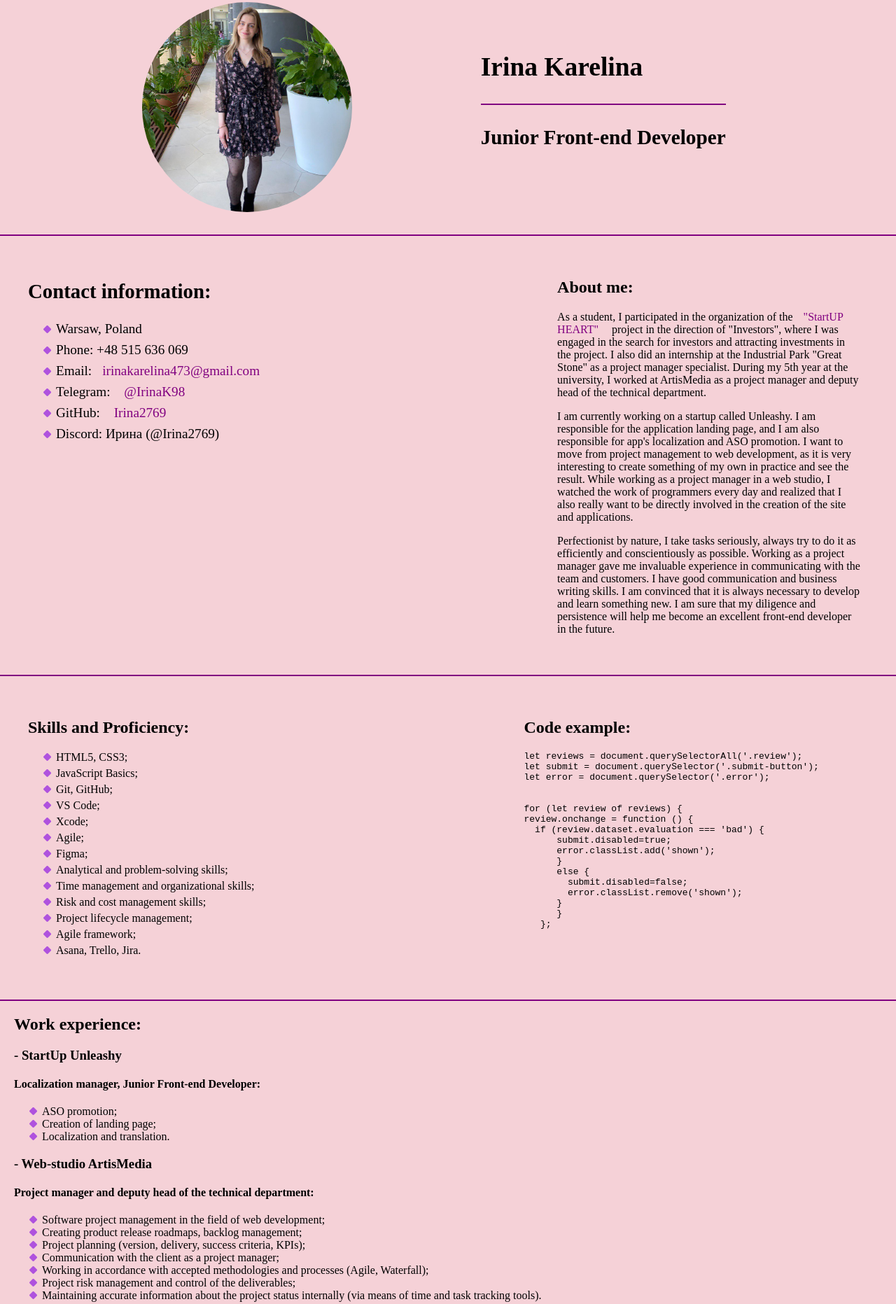
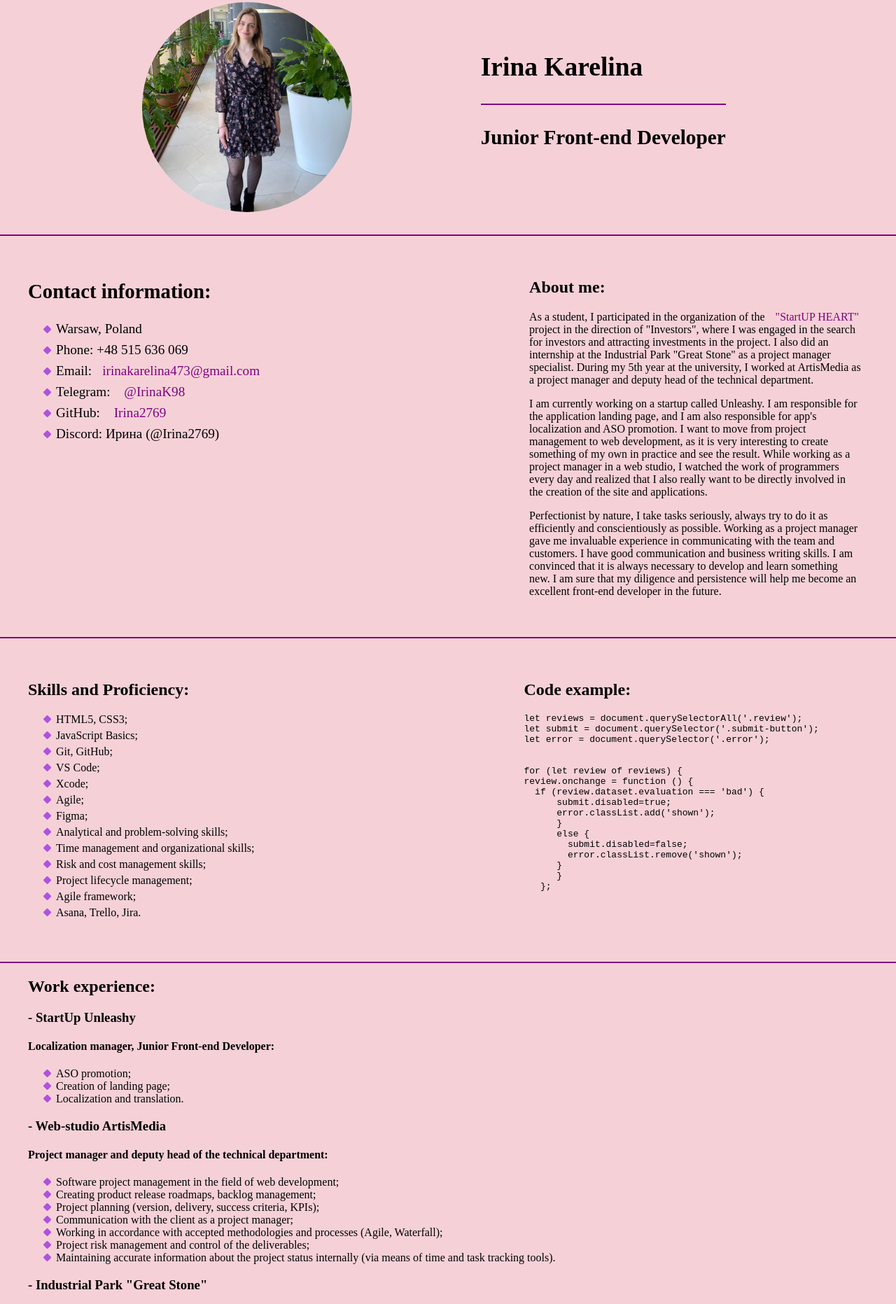
Before and after one commit to Irina2769/rsschool-cv, a plain HTML site: page index.html in a window 1280 px wide. Shown: the part 100-1963 px from the top of the page at 70% size. Drawn offline with Linux system fonts and the light colour scheme.

Commit message:
add new files

```diff
--- a/index.html
+++ b/index.html
@@ -234,7 +234,7 @@ review.onchange = function () {
 
 <p class="copyright">© 2022</p>
 <a href="https://rs.school/js-stage0/">
-<img src="https://rs.school/images/rs_school_js.svg" alt="RSschool Logo" width="150px" height="120px">
+<img src="https://rs.school/images/rs_school_js.svg" alt="RSschool Logo" width="160px" height="140px">
 </a>
         </section>
     </footer>
--- a/style.css
+++ b/style.css
@@ -85,9 +85,10 @@ margin: 20px 30px 20px 20px;
 
 
  .contacts{
-padding:20px 360px 20px 20px;
+padding:20px 320px 20px 20px;
 font-size: larger;
 line-height: 30px;
+list-style-image: url(assets/img/diamond.fill@2x.png);
  }
 
  .about_me{
@@ -120,7 +121,7 @@ padding-left: 50px;
 }
 
 .experience {
-    margin: 20px 30px 20px 20px;
+    margin: 20px 30px 20px 40px;
     list-style-image: url(assets/img/diamond.fill@2x.png);
 }
 
@@ -148,7 +149,7 @@ padding-right: 160px;
 
 
 .courses{
-    padding-right:180px;
+    padding-right:240px;
 }
 
 .languages{
@@ -216,6 +217,6 @@ footer {
     background-color:rgb(243, 174, 229);
 }
 
-.contacts {
-list-style-image: url(assets/img/diamond.fill@2x.png);
+.my-github{
+    padding-top:20px;
 }
```
